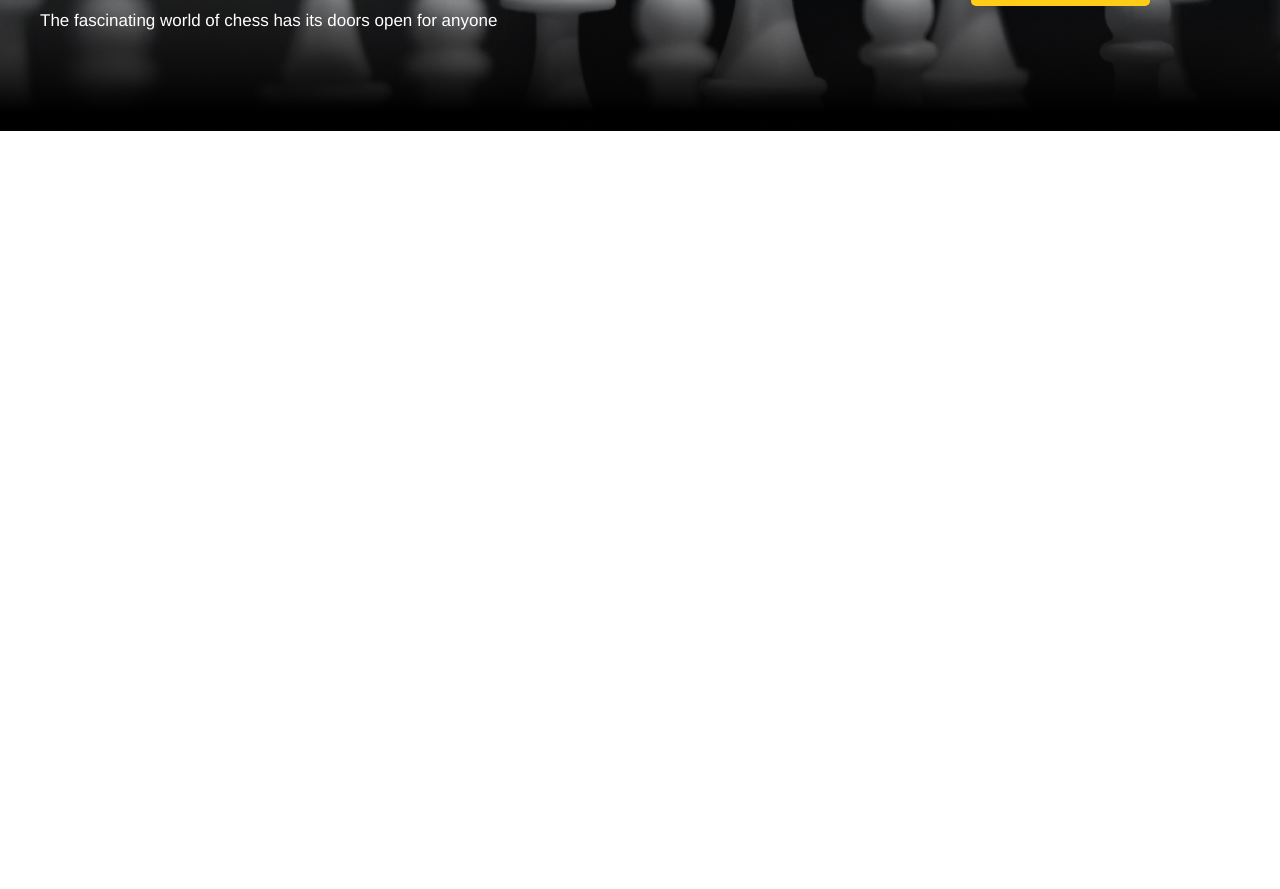
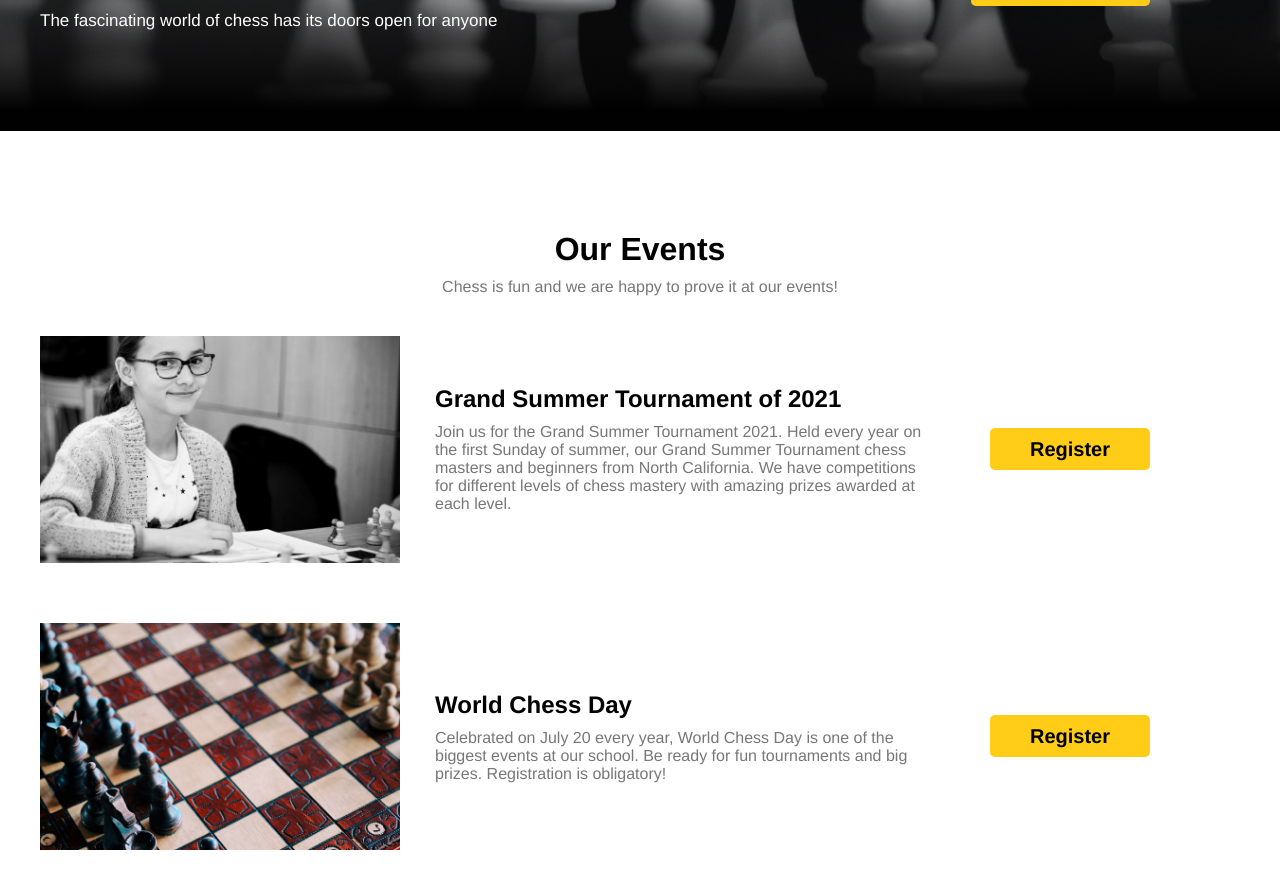
Before and after one commit to ChmielewskiGianpiero/proj-html-vuejs, a Vue app: page / in a window 1280 px wide. Shown: the part 2920-3809 px from the top of the page. Before the commit the page ends 3051 px from the top, so only its background shows below. Built offline with nearby package versions, Linux system fonts and the light colour scheme.

Commit message:
ADD - app-section-event

```diff
--- a/src/components/AppMain.vue
+++ b/src/components/AppMain.vue
@@ -2,7 +2,8 @@
 import AppSectionServices from './AppSectionServices.vue';
 import AppSectionPhoto from './AppSectionPhoto.vue';
 import AppSectionCards from './AppSectionCards.vue';
-import AppSectionBanner from './AppSectionBanner.vue'
+import AppSectionBanner from './AppSectionBanner.vue';
+import AppSectionEvents from './AppSectionEvents.vue';
 import { store } from '../store';
 
 export default  {
@@ -10,7 +11,8 @@ export default  {
     AppSectionServices,
     AppSectionPhoto,
     AppSectionCards,
-    AppSectionBanner
+    AppSectionBanner,
+    AppSectionEvents
   },
   data (){
       return {
@@ -31,6 +33,7 @@ export default  {
     <AppSectionPhoto :item="store.gallery"/>
     <AppSectionCards :item="store.cards"/>
     <AppSectionBanner/>
+    <AppSectionEvents :item="store.events"/>
 
 
 </template>
--- /dev/null
+++ b/src/components/AppSectionEvents.vue
@@ -0,0 +1,84 @@
+<script>
+
+export default  {
+    props: {
+      item: {
+          type: Object,
+          required: true
+      }
+  },
+  data (){
+      return {
+
+    }
+  },
+  methods:{
+
+  },
+  created (){
+
+  }
+}
+</script>
+
+<template>
+  <div class="container-md">
+    <div class="title-section">
+        <h1>Our Events</h1>
+        <p>Chess is fun and we are happy to prove it at our events!</p>
+    </div>
+    <div class="row" v-for="(event,i) in item" :key="i">
+        <img :src="event.srcPath" alt="">
+        <div class="text-row">
+            <h2> {{ event.title }} </h2>
+            <p> {{ event.text }} </p>
+        </div>
+        <div class="btn-section">
+          <a class="btn" href="#">Register</a>
+        </div>
+    </div>
+  </div>
+</template>
+
+<style lang="scss" scoped>
+@use '../styles/partials/variables' as *;
+
+.title-section{
+    text-align: center;
+    padding: 100px 0px 40px 0px;
+
+    h1 {
+        margin-bottom: 10px;
+    }
+}
+
+p {
+    color: $light_grey;
+}
+
+
+.btn {
+    background-color: $secondary_color ;
+    color: $dark;
+    font-weight: bold;
+    margin-right: 90px;
+    font-size: 20px;
+}
+
+.row {
+    align-items: center;
+    margin-bottom: 60px;
+
+    img {
+        width: 30%;
+    }
+}
+
+.text-row{
+    padding: 0px 65px 0px 35px;
+
+    h2 {
+        margin-bottom: 10px;
+    }
+}
+</style>
--- a/src/store.js
+++ b/src/store.js
@@ -89,6 +89,19 @@ export const store = reactive ({
         text: 'Chess lessons for children and adults held completely online',
         price: '$356'
       },
+    ],
+
+    events: [
+      {
+        srcPath: '/public/mt-2236-home-img4.jpg',
+        title: 'Grand Summer Tournament of 2021',
+        text: 'Join us for the Grand Summer Tournament 2021. Held every year on the first Sunday of summer, our Grand Summer Tournament chess masters and beginners from North California. We have competitions for different levels of chess mastery with amazing prizes awarded at each level.'
+      },
+      {
+        srcPath: '/public/mt-2236-home-img5.jpg',
+        title: 'World Chess Day',
+        text: 'Celebrated on July 20 every year, World Chess Day is one of the biggest events at our school. Be ready for fun tournaments and big prizes. Registration is obligatory!'
+      },
     ]
 }
 )
```
